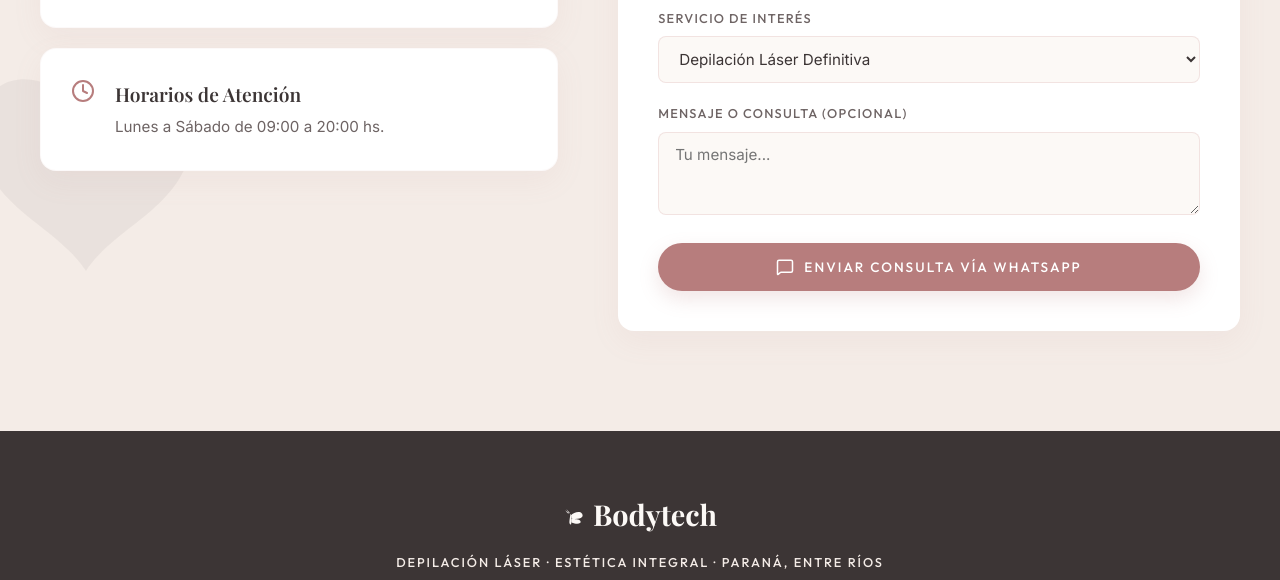
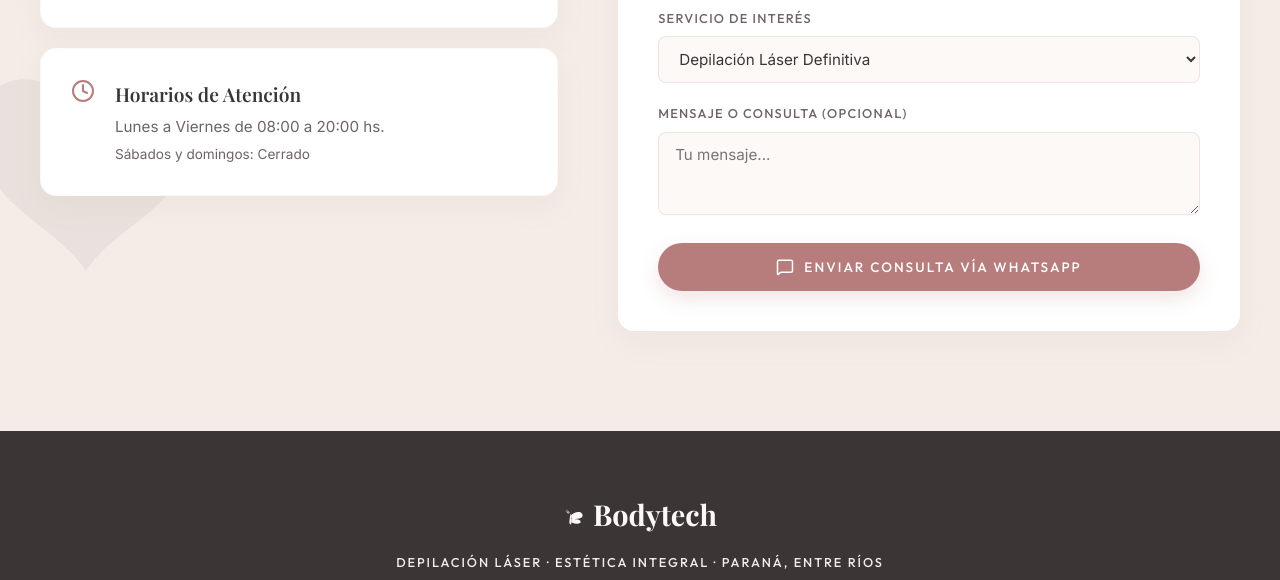
Before and after one commit to fedegalletti135-wq/bodytech-parana, an Astro site: page / in a window 1280 px wide. Shown: the part 4773-5353 px from the top of the page. Built offline with nearby package versions, Linux system fonts and the light colour scheme; Astro itself is replaced by a stand-in of ours; a web font is replaced by a local one.

Commit message:
fix: actualizar horarios de atencion a lunes a viernes de 8 a 20 hs

```diff
--- a/src/components/BodytechApp.tsx
+++ b/src/components/BodytechApp.tsx
@@ -486,7 +486,8 @@ export default function BodytechApp() {
                 <Clock className="sede-icon" />
                 <div>
                   <h4 className="sede-title">Horarios de Atención</h4>
-                  <p className="sede-address" style={{ margin: 0 }}>Lunes a Sábado de 09:00 a 20:00 hs.</p>
+                  <p className="sede-address" style={{ margin: 0 }}>Lunes a Viernes de 08:00 a 20:00 hs.</p>
+                  <p className="sede-address" style={{ margin: '4px 0 0', fontSize: '0.85rem' }}>Sábados y domingos: Cerrado</p>
                 </div>
               </div>
             </div>
--- a/src/config/site.ts
+++ b/src/config/site.ts
@@ -63,13 +63,13 @@ export const siteConfig = {
 
   // ─── HORARIOS ─────────────────────────────────────────
   schedule: [
-    { days: "Lunes a Sábado", hours: "09:00 a 20:00 hs." },
-    { days: "Domingos", hours: "Cerrado" },
+    { days: "Lunes a Viernes", hours: "08:00 a 20:00 hs." },
+    { days: "Sábados y Domingos", hours: "Cerrado" },
   ],
   openingHoursSchema: [
     {
-      dayOfWeek: ["Monday", "Tuesday", "Wednesday", "Thursday", "Friday", "Saturday"],
-      opens: "09:00",
+      dayOfWeek: ["Monday", "Tuesday", "Wednesday", "Thursday", "Friday"],
+      opens: "08:00",
       closes: "20:00",
     },
   ],
```
